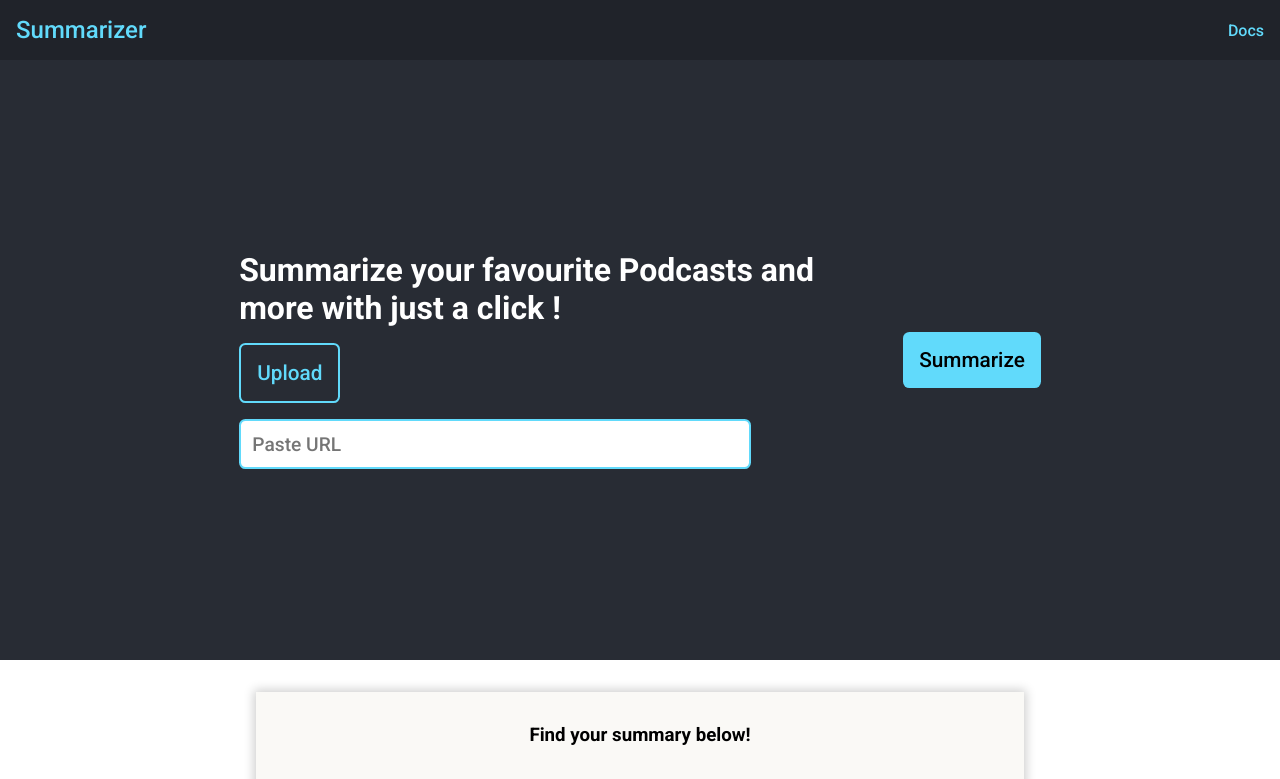
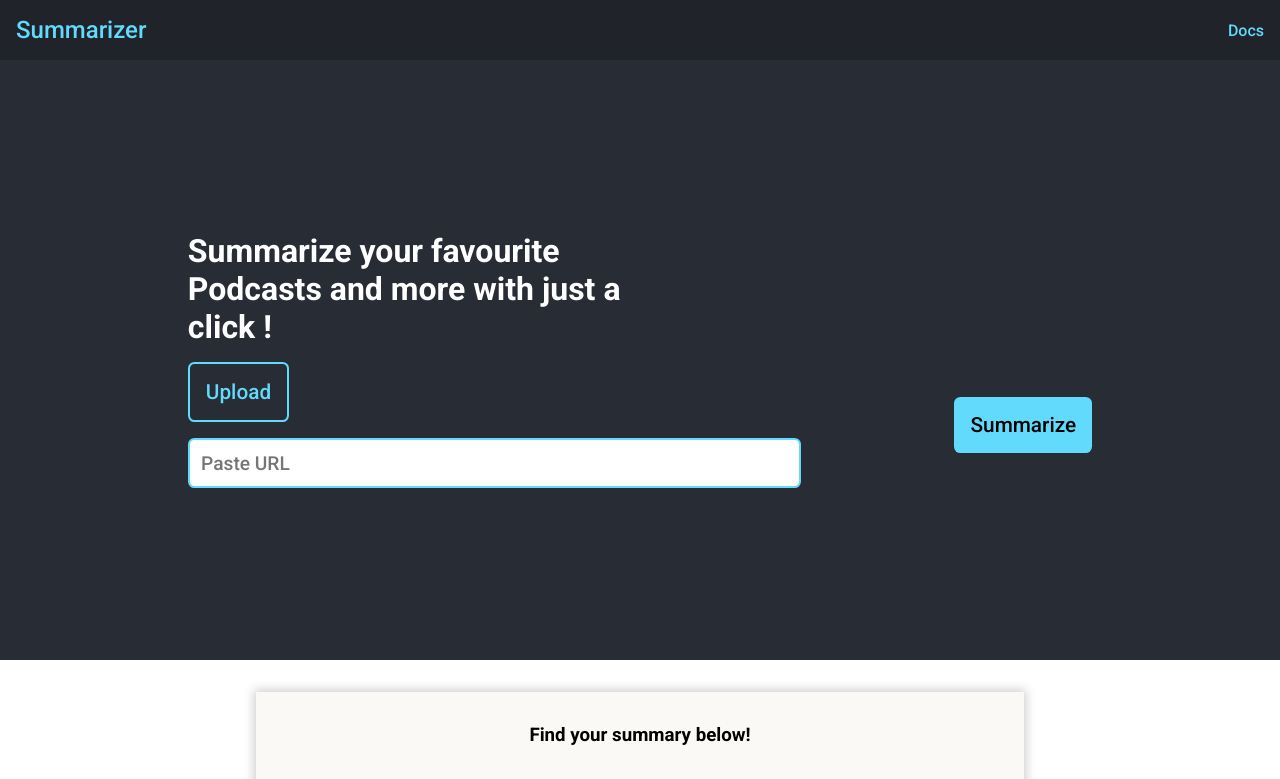
Before and after one commit to ramalingaa/meetSummarizer, a React (Create React App) app: page / in a window 1280 px wide. Shown: the top 779 px of the page. Built offline with nearby package versions, Linux system fonts and the light colour scheme.

Commit message:
Hero Content mod
Made changes to the hero content

```diff
--- a/package.json
+++ b/package.json
@@ -8,7 +8,7 @@
     "@testing-library/user-event": "^13.5.0",
     "react": "^18.1.0",
     "react-dom": "^18.1.0",
-    "react-scripts": "5.0.1",
+    "react-scripts": "^5.0.1",
     "web-vitals": "^2.1.4"
   },
   "scripts": {
--- a/src/Components/Content/HeroContent/HeroContent.css
+++ b/src/Components/Content/HeroContent/HeroContent.css
@@ -10,10 +10,30 @@
 }
 
 .hero-header{
+    width: 50%;
+    margin-left: 0;
+    text-align: left;
+}
+
+.hero-wrapper{
+    width: fit-content;
+    display: flex;
+    gap: 1rem;
+    flex-direction: column;
+    justify-content: center;
+}
+
+.hero-content-cont{
+    display: flex;
+    justify-content: space-between;
+    align-items: center;
+}
+
+.hero-action-cont{
     display: flex;
     flex-direction: column;
-    gap:1rem;
-    width: 50%;
+    gap: 1rem;
+    flex-grow: 1;
 }
 
 .cta-container{
--- a/src/Components/Content/HeroContent/HeroContent.jsx
+++ b/src/Components/Content/HeroContent/HeroContent.jsx
@@ -4,8 +4,14 @@ import "./HeroContent.css";
 const HeroContent = () => {
   return (
     <main className="hero">
+      <div className="hero-wrapper">
         <div className="hero-header">
-        <h4>Summarize your favourite Podcasts and more with just a click !</h4>
+          <h4>
+            Summarize your favourite Podcasts and more with just a click !
+          </h4>
+        </div>
+        <div className="hero-content-cont">
+          <div className="hero-action-cont">
             <button className="cta-btn-secondary">Upload</button>
             <input
               className="hero-input"
@@ -15,7 +21,11 @@ const HeroContent = () => {
               placeholder="Paste URL"
             />
           </div>
+          <div>
             <button className="cta-btn-primary">Summarize</button>
+          </div>
+        </div>
+      </div>
     </main>
   );
 };
```
Lines whose indentation alone changed are shown as unchanged.
